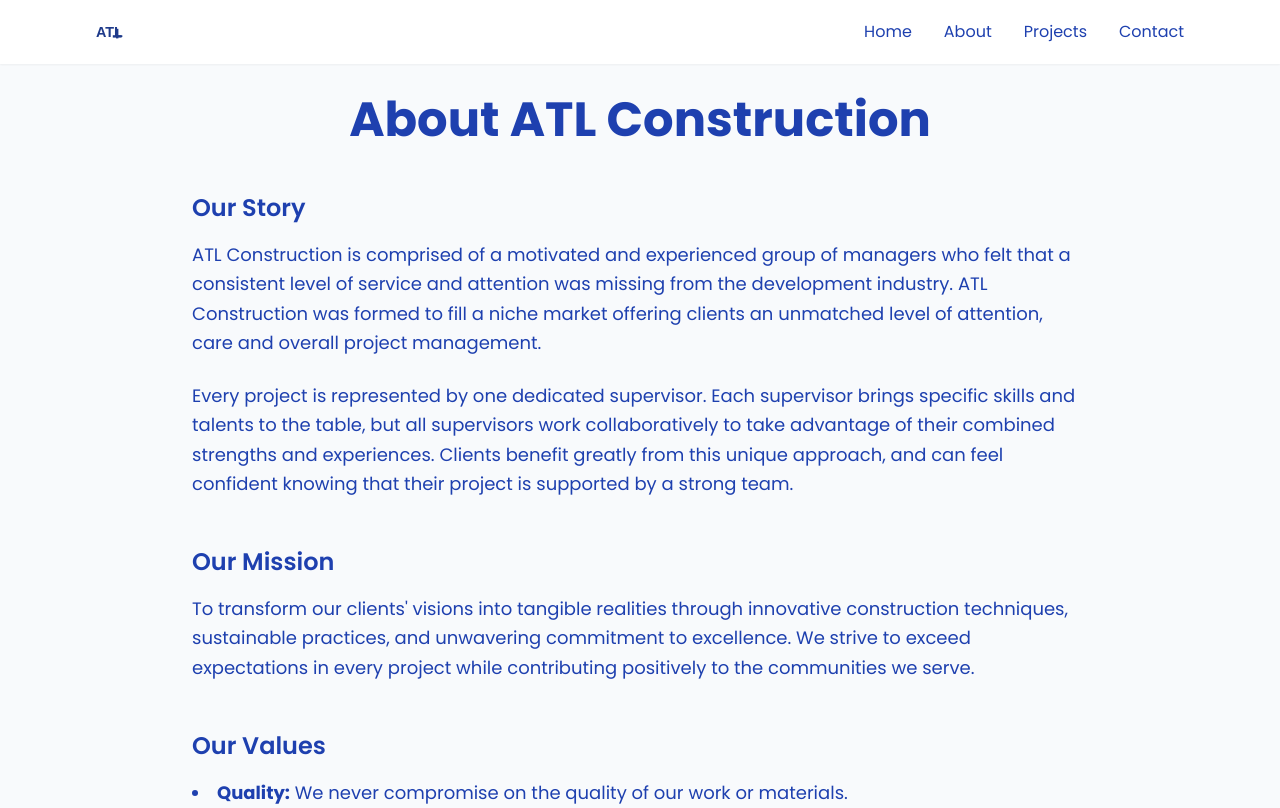
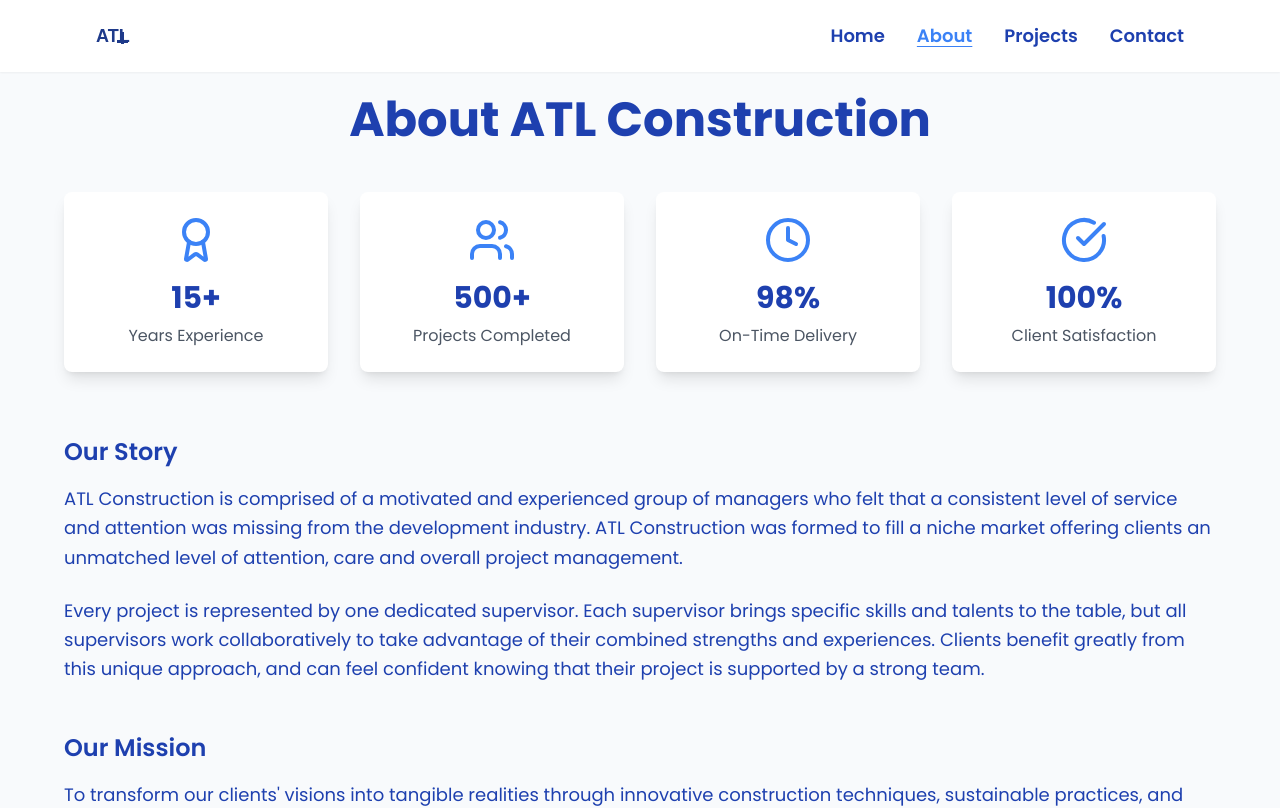
Before and after one commit to Hansade2005/atlconstruct, a React (Vite) app: page /about in a window 1280 px wide. Shown: the top 808 px of the page. Built offline with nearby package versions, Linux system fonts and the light colour scheme.

Commit message:
Update project files

```diff
--- a/src/components/Nav.tsx
+++ b/src/components/Nav.tsx
@@ -1,39 +1,65 @@
-import { useState } from 'react'
-import { Link } from 'react-router-dom'
+import { useState, useEffect } from 'react'
+import { NavLink } from 'react-router-dom'
+import { gsap } from 'gsap'
 
 const Nav = () => {
   const [isOpen, setIsOpen] = useState(false)
+  const [isScrolled, setIsScrolled] = useState(false)
+
+  useEffect(() => {
+    const handleScroll = () => {
+      setIsScrolled(window.scrollY > 50)
+    }
+    window.addEventListener('scroll', handleScroll)
+    return () => window.removeEventListener('scroll', handleScroll)
+  }, [])
+
+  useEffect(() => {
+    if (isOpen) {
+      gsap.fromTo('.mobile-menu', { opacity: 0, y: -20 }, { opacity: 1, y: 0, duration: 0.3 })
+    }
+  }, [isOpen])
+
+  const navLinkClass = ({ isActive }: { isActive: boolean }) =>
+    `text-lg font-semibold transition-all duration-300 hover:text-accent hover:underline underline-offset-4 ${
+      isActive ? 'text-accent underline' : 'text-primary'
+    }`
 
   return (
-    <nav className="fixed top-0 left-0 right-0 bg-white/90 backdrop-blur-md z-50 shadow-sm">
+    <nav className={`fixed top-0 left-0 right-0 z-50 transition-all duration-300 ${
+      isScrolled ? 'bg-white shadow-lg' : 'bg-white/90 backdrop-blur-md shadow-sm'
+    }`}>
       <div className="max-w-6xl mx-auto px-4 md:px-8">
         <div className="flex justify-between items-center py-4">
-          <Link to="/">
-            <img src="/atl-logo.svg" alt="ATL Construction" className="h-8 w-auto" />
-          </Link>
+          <NavLink to="/">
+            <img src="/atl-logo.svg" alt="ATL Construction" className="h-10 w-auto transition-transform duration-300 hover:scale-105" />
+          </NavLink>
           <div className="hidden md:flex space-x-8">
-            <Link to="/" className="text-primary hover:text-accent transition">Home</Link>
-            <Link to="/about" className="text-primary hover:text-accent transition">About</Link>
-            <Link to="/projects" className="text-primary hover:text-accent transition">Projects</Link>
-            <Link to="/contact" className="text-primary hover:text-accent transition">Contact</Link>
+            <NavLink to="/" className={navLinkClass}>Home</NavLink>
+            <NavLink to="/about" className={navLinkClass}>About</NavLink>
+            <NavLink to="/projects" className={navLinkClass}>Projects</NavLink>
+            <NavLink to="/contact" className={navLinkClass}>Contact</NavLink>
           </div>
           <button
-            className="md:hidden"
+            className="md:hidden p-2 rounded-lg hover:bg-gray-100 transition-colors duration-300"
             onClick={() => setIsOpen(!isOpen)}
+            aria-label="Toggle menu"
           >
-            <svg className="w-6 h-6" fill="none" stroke="currentColor" viewBox="0 0 24 24">
+            <svg className="w-6 h-6 text-primary" fill="none" stroke="currentColor" viewBox="0 0 24 24">
               <path strokeLinecap="round" strokeLinejoin="round" strokeWidth={2} d={isOpen ? "M6 18L18 6M6 6l12 12" : "M4 6h16M4 12h16M4 18h16"} />
             </svg>
           </button>
         </div>
-        {isOpen && (
-          <div className="md:hidden pb-4">
-            <Link to="/" className="block py-2 text-primary hover:text-accent transition">Home</Link>
-            <Link to="/about" className="block py-2 text-primary hover:text-accent transition">About</Link>
-            <Link to="/projects" className="block py-2 text-primary hover:text-accent transition">Projects</Link>
-            <Link to="/contact" className="block py-2 text-primary hover:text-accent transition">Contact</Link>
+        <div className={`md:hidden overflow-hidden transition-all duration-300 ease-in-out ${
+          isOpen ? 'max-h-96 opacity-100' : 'max-h-0 opacity-0'
+        }`}>
+          <div className="mobile-menu pb-4 space-y-2">
+            <NavLink to="/" className={({ isActive }) => `block py-3 px-2 text-lg font-semibold transition-all duration-300 hover:bg-accent/10 rounded-lg ${isActive ? 'text-accent bg-accent/10' : 'text-primary'}`} onClick={() => setIsOpen(false)}>Home</NavLink>
+            <NavLink to="/about" className={({ isActive }) => `block py-3 px-2 text-lg font-semibold transition-all duration-300 hover:bg-accent/10 rounded-lg ${isActive ? 'text-accent bg-accent/10' : 'text-primary'}`} onClick={() => setIsOpen(false)}>About</NavLink>
+            <NavLink to="/projects" className={({ isActive }) => `block py-3 px-2 text-lg font-semibold transition-all duration-300 hover:bg-accent/10 rounded-lg ${isActive ? 'text-accent bg-accent/10' : 'text-primary'}`} onClick={() => setIsOpen(false)}>Projects</NavLink>
+            <NavLink to="/contact" className={({ isActive }) => `block py-3 px-2 text-lg font-semibold transition-all duration-300 hover:bg-accent/10 rounded-lg ${isActive ? 'text-accent bg-accent/10' : 'text-primary'}`} onClick={() => setIsOpen(false)}>Contact</NavLink>
           </div>
-        )}
+        </div>
       </div>
     </nav>
   )
--- a/src/pages/About.tsx
+++ b/src/pages/About.tsx
@@ -1,13 +1,33 @@
 import Nav from '../components/Nav'
 import Footer from '../components/Footer'
+import { Award, Users, Clock, CheckCircle } from 'lucide-react'
 
 const About = () => {
+  const stats = [
+    { icon: Award, value: '15+', label: 'Years Experience' },
+    { icon: Users, value: '500+', label: 'Projects Completed' },
+    { icon: Clock, value: '98%', label: 'On-Time Delivery' },
+    { icon: CheckCircle, value: '100%', label: 'Client Satisfaction' }
+  ]
+
   return (
     <div className="bg-secondary text-primary">
       <Nav />
       <section className="pt-24 pb-20 px-4 md:px-8">
-        <div className="max-w-4xl mx-auto">
+        <div className="max-w-6xl mx-auto">
           <h1 className="text-4xl md:text-5xl font-bold text-center mb-12">About ATL Construction</h1>
+
+          {/* Stats Section */}
+          <div className="grid grid-cols-2 md:grid-cols-4 gap-8 mb-16">
+            {stats.map((stat, index) => (
+              <div key={index} className="text-center bg-white p-6 rounded-lg shadow-lg hover:shadow-xl transition duration-300">
+                <stat.icon className="w-12 h-12 text-accent mx-auto mb-4" />
+                <div className="text-3xl font-bold text-primary mb-2">{stat.value}</div>
+                <div className="text-gray-600">{stat.label}</div>
+              </div>
+            ))}
+          </div>
+
           <div className="mb-12">
             <h2 className="text-2xl font-semibold mb-4">Our Story</h2>
             <p className="text-lg leading-relaxed mb-6">
```
